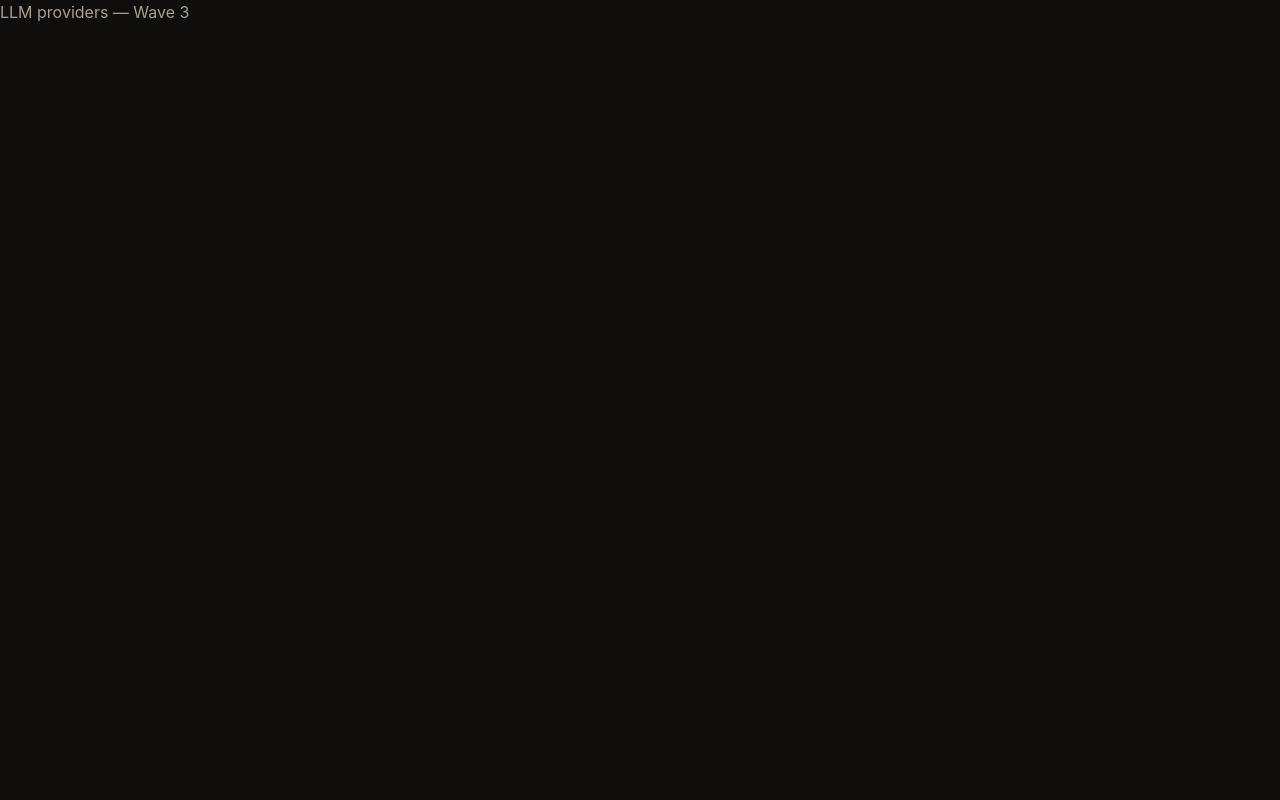
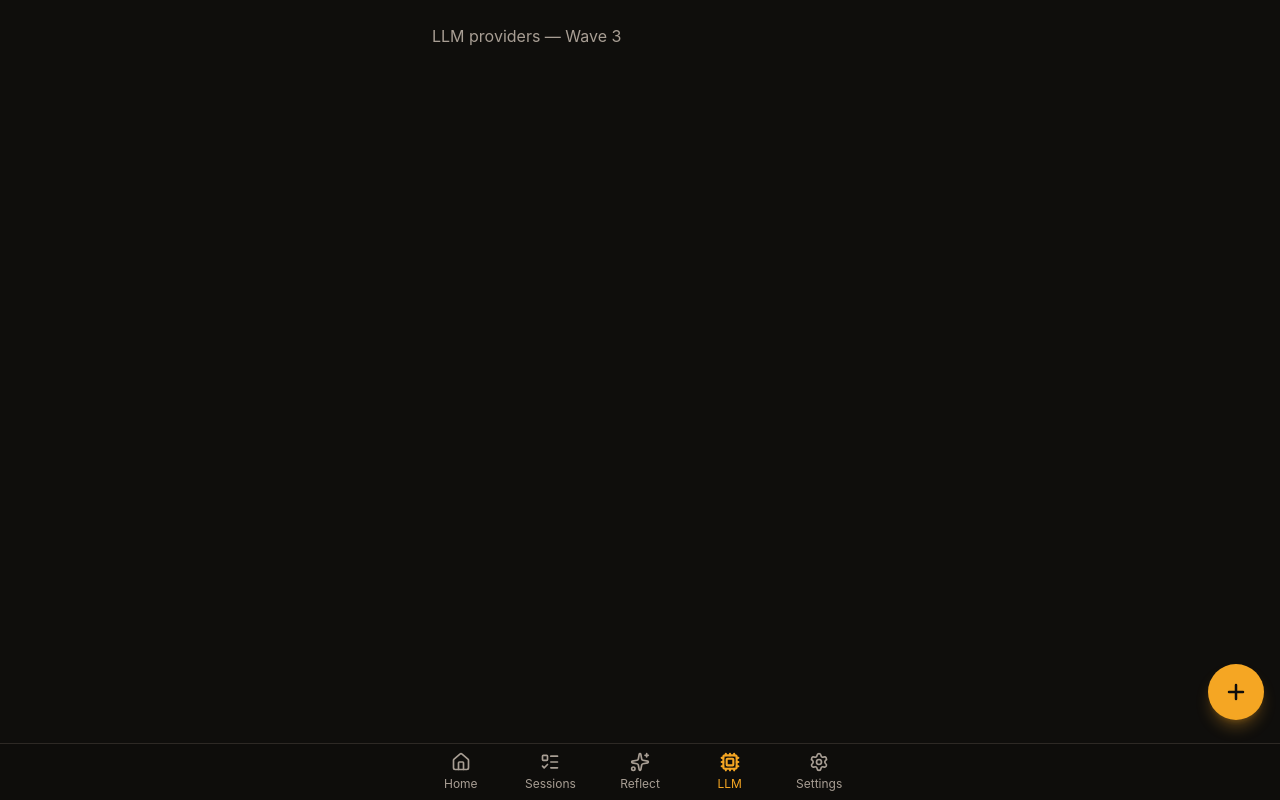
Before and after one commit to LeouOn/chrono-kata, a Next.js app: page /llm in a window 1280 px wide. Built offline with nearby package versions, Linux system fonts and the light colour scheme.

Commit message:
fix: tab bar + FAB in shared (main) layout so all 5 tabs render nav

```diff
--- /dev/null
+++ b/src/app/(main)/layout.tsx
@@ -0,0 +1,15 @@
+'use client';
+
+import { type ReactNode } from 'react';
+import { TabBar } from '@/components/ui/TabBar';
+import { FAB } from '@/components/ui/FAB';
+
+export default function MainLayout({ children }: { children: ReactNode }) {
+  return (
+    <div className="min-h-dvh pb-20">
+      <div className="max-w-md mx-auto px-4 py-6">{children}</div>
+      <FAB onClick={() => console.log('FAB tapped')} />
+      <TabBar />
+    </div>
+  );
+}
--- a/src/app/page.tsx
+++ b/src/app/(main)/page.tsx
@@ -7,8 +7,6 @@ import { motion } from 'motion/react';
 import { Card } from '@/components/ui/Card';
 import { Button } from '@/components/ui/Button';
 import { StreakFlame } from '@/components/streak/StreakFlame';
-import { TabBar } from '@/components/ui/TabBar';
-import { FAB } from '@/components/ui/FAB';
 import { useSettings } from '@/hooks/useSettings';
 import { streakRepo } from '@/lib/db/streak.repo';
 
@@ -39,8 +37,6 @@ export default function HomePage() {
   const greeting = hour < 12 ? 'Good morning' : hour < 18 ? 'Good afternoon' : 'Good evening';
 
   return (
-    <div className="min-h-dvh pb-20">
-      <div className="max-w-md mx-auto px-4 py-6">
     <motion.div
       initial={{ opacity: 0 }}
       animate={{ opacity: 1 }}
@@ -64,9 +60,5 @@ export default function HomePage() {
         <Button>Start your first session</Button>
       </Card>
     </motion.div>
-      </div>
-      <FAB onClick={() => console.log('FAB tapped')} />
-      <TabBar />
-    </div>
   );
 }
```
Also changed, not shown: src/app/(main)/llm/page.tsx (renamed from src/app/llm/page.tsx), src/app/(main)/reflect/page.tsx (renamed from src/app/reflect/page.tsx), src/app/(main)/sessions/page.tsx (renamed from src/app/sessions/page.tsx), src/app/(main)/settings/page.tsx (renamed from src/app/settings/page.tsx). Lines whose indentation alone changed are shown as unchanged.
